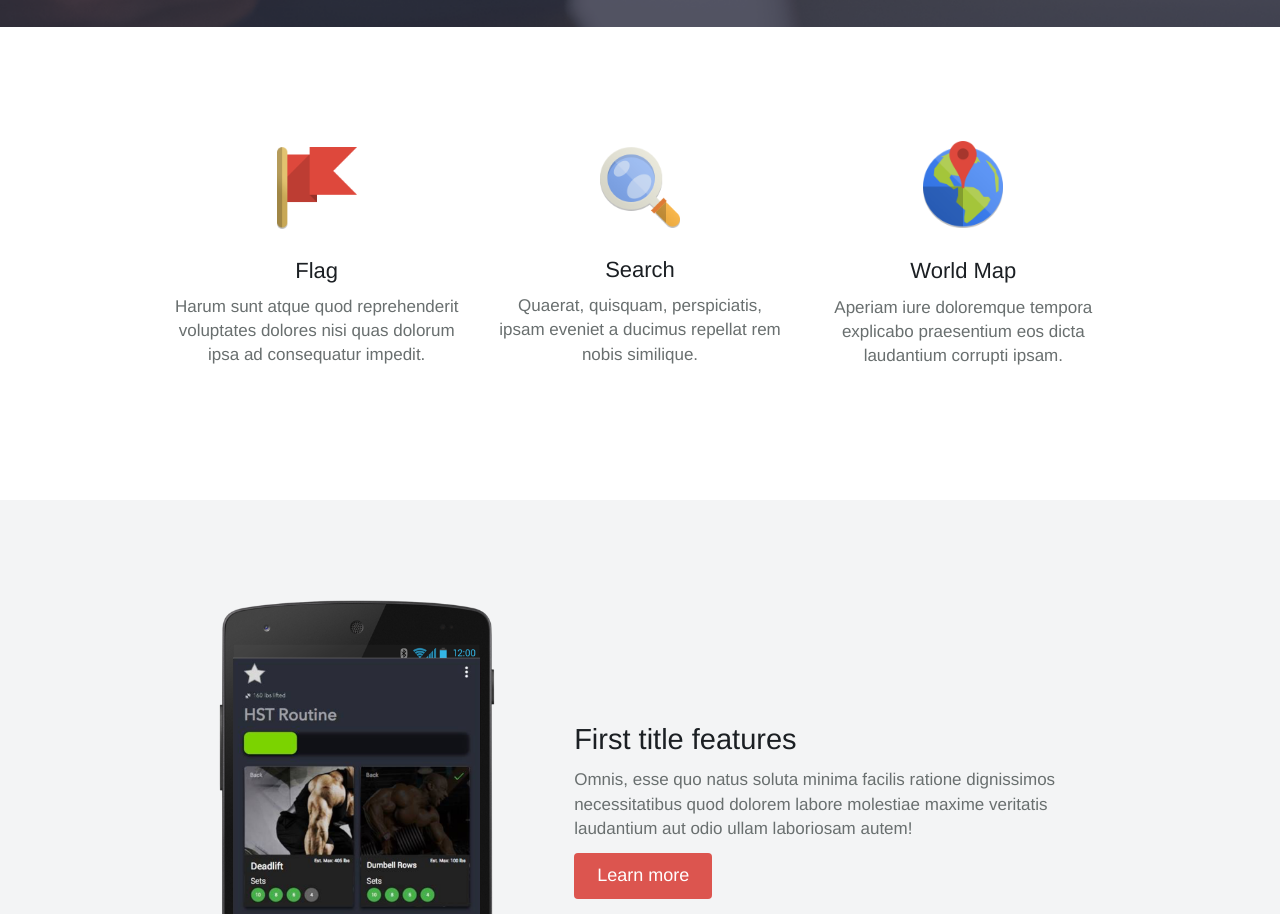
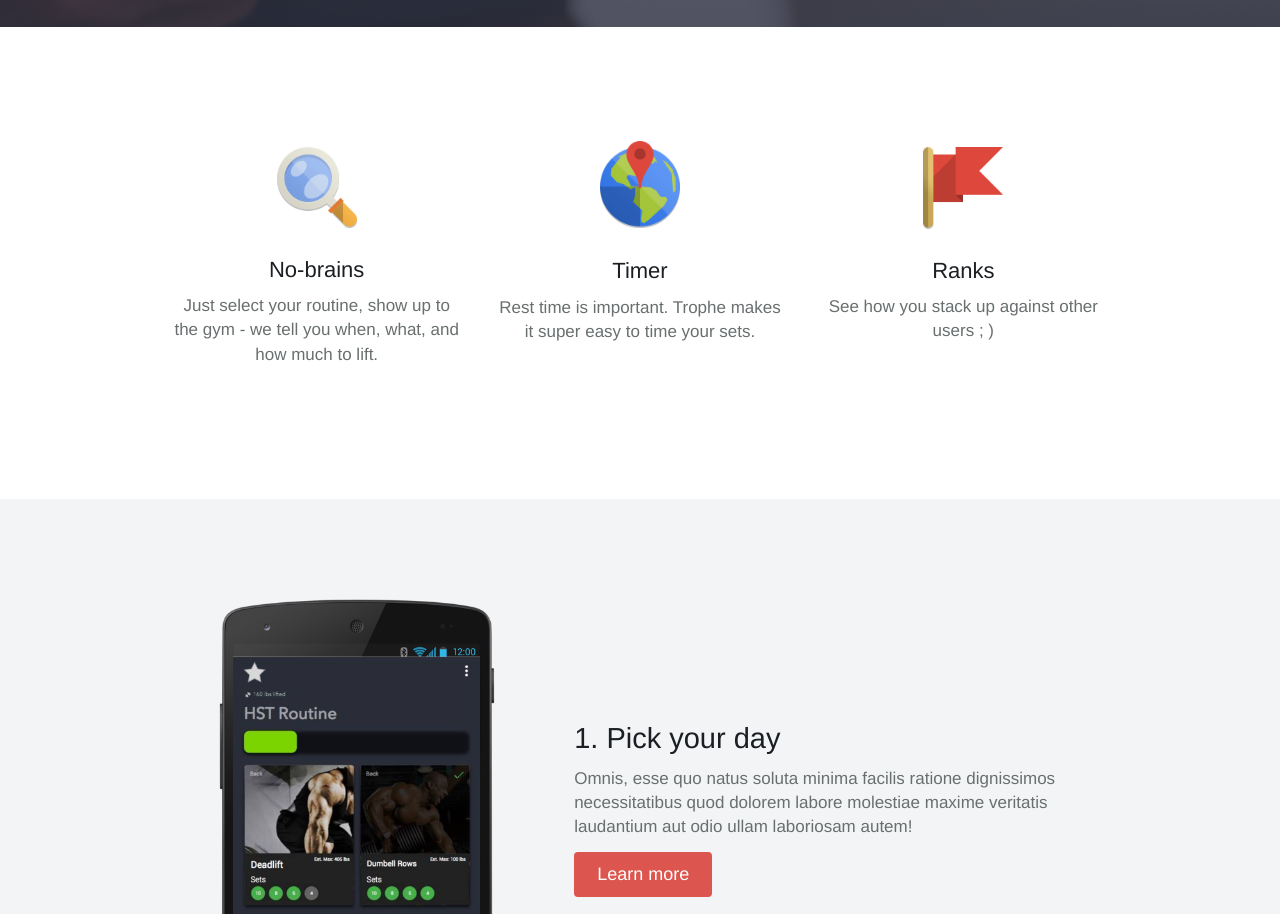
Before and after one commit to ClamAndKhan/FugeServer, a website: page website/index.html in a window 1280 px wide. Shown: the part 720-1634 px from the top of the page. Drawn offline with nearby package versions, Linux system fonts and the light colour scheme.

Commit message:
changed website copy

```diff
--- a/website/index.html
+++ b/website/index.html
@@ -178,29 +178,14 @@
 
             <!-- Icons -->
             <figure>
-              <img class="img-services" src="images/icons/flag.png" alt="">
-            </figure>
-
-            <!-- Title -->
-            <h4>Flag</h4>
-
-            <!-- Description -->
-            <p>Harum sunt atque quod reprehenderit voluptates dolores nisi quas dolorum ipsa ad consequatur impedit.</p>
-
-          </div> <!-- /.col-md-4 -->
-
-          <div class="col-md-4 col-services">
-
-            <!-- Icons -->
-            <figure>
               <img class="img-services" src="images/icons/search.png" alt="">
             </figure>
 
             <!-- Title -->
-            <h4>Search</h4>
+            <h4>No-brains</h4>
 
             <!-- Description -->
-            <p>Quaerat, quisquam, perspiciatis, ipsam eveniet a ducimus repellat rem nobis similique.</p>
+            <p>Just select your routine, show up to the gym - we tell you when, what, and how much to lift.</p>
 
           </div> <!-- /.col-md-4 -->
 
@@ -212,10 +197,25 @@
             </figure>
 
             <!-- Title -->
-            <h4>World Map</h4>
+            <h4>Timer</h4>
 
             <!-- Description -->
-            <p>Aperiam iure doloremque tempora explicabo praesentium eos dicta laudantium corrupti ipsam.</p>
+            <p>Rest time is important. Trophe makes it super easy to time your sets.</p>
+
+          </div> <!-- /.col-md-4 -->
+
+          <div class="col-md-4 col-services">
+
+            <!-- Icons -->
+            <figure>
+              <img class="img-services" src="images/icons/flag.png" alt="">
+            </figure>
+
+            <!-- Title -->
+            <h4>Ranks</h4>
+
+            <!-- Description -->
+            <p>See how you stack up against other users ; )</p>
 
           </div> <!-- /.col-md-4 -->
 
@@ -247,7 +247,7 @@
           <div class="col-md-7 col-features features-content">
 
             <!-- Title -->
-            <h3 id="title-1">First title features</h3>
+            <h3 id="title-1">1. Pick your day</h3>
 
             <!-- Description -->
             <p>Omnis, esse quo natus soluta minima facilis ratione dignissimos necessitatibus quod dolorem labore molestiae maxime veritatis laudantium aut odio ullam laboriosam autem!</p>
@@ -268,7 +268,7 @@
           <div class="col-md-7 col-features features-content">
 
             <!-- Title -->
-            <h3 id="title-2">Second title features</h3>
+            <h3 id="title-2">2. Complete your workout</h3>
 
             <!-- Description -->
             <p>Omnis, esse quo natus soluta minima facilis ratione dignissimos necessitatibus quod dolorem labore molestiae maxime veritatis laudantium aut odio ullam laboriosam autem!</p>
@@ -300,7 +300,7 @@
 
             <!-- Images showcase -->
             <figure>
-              <img class="img-iPhone margin-top margin-top-1" src="images/iphone/3.png" alt="">
+              <img class="img-iPhone margin-top margin-top-1" src="images/iphone/4.png" alt="">
             </figure>
 
           </div> <!-- /.col-md-5 -->
@@ -308,7 +308,7 @@
           <div class="col-md-7 col-features features-content">
 
             <!-- Title -->
-            <h3 id="title-3">Third title features</h3>
+            <h3 id="title-3">3. See your ranks</h3>
 
             <!-- Description -->
             <p>Omnis, esse quo natus soluta minima facilis ratione dignissimos necessitatibus quod dolorem labore molestiae maxime veritatis laudantium aut odio ullam laboriosam autem!</p>
```
